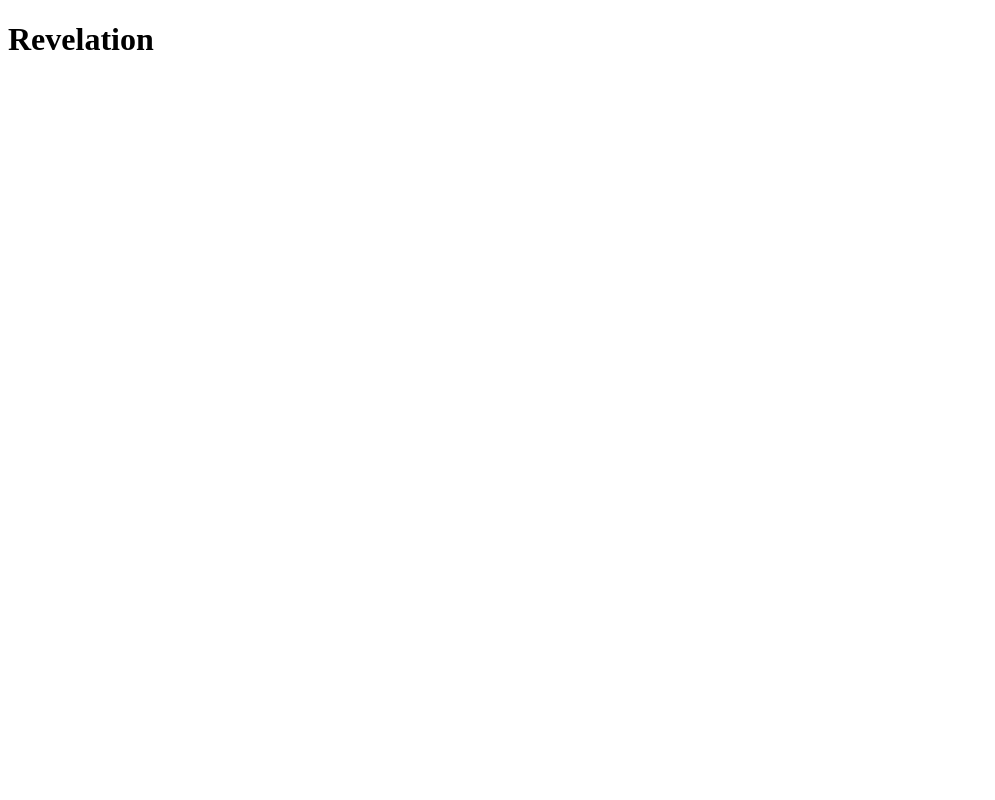
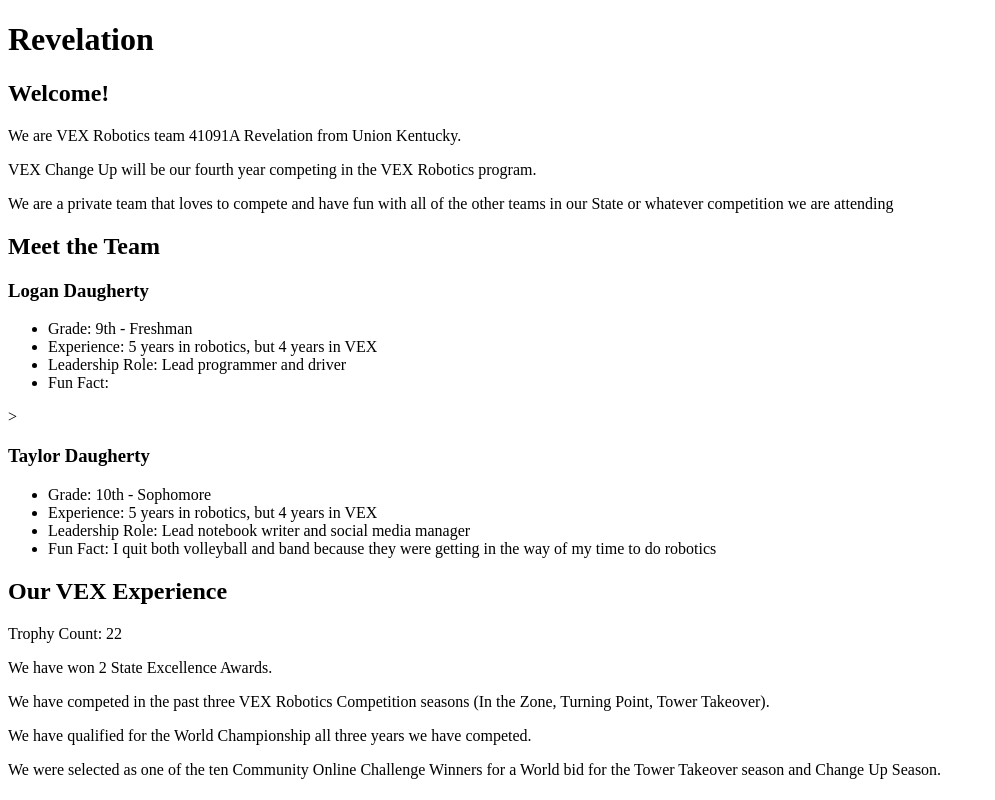
Before and after one commit to tdaug6/Revelation, a plain HTML site: page index.html in a window 1280 px wide. Shown: the whole page, without its empty margins (0-995 px from the left). Drawn offline with Linux system fonts and the light colour scheme.

Commit message:
Update index.html

```diff
--- a/index.html
+++ b/index.html
@@ -7,7 +7,37 @@
 
 <h1>Revelation</h1>
 
-<h2></h2>
+<h2>Welcome!</h2>
+<p>We are VEX Robotics team 41091A Revelation from Union Kentucky.</p>
+<p>VEX Change Up will be our fourth year competing in the VEX Robotics program.</p>
+<p>We are a private team that loves to compete and have fun
+    with all of the other teams in our State or whatever competition we are attending</p>
+
+<h2>Meet the Team</h2>
+<h3>Logan Daugherty</h3>
+<ul>
+    <li>Grade: 9th - Freshman</li>
+    <li>Experience: 5 years in robotics, but 4 years in VEX</li>
+    <li>Leadership Role: Lead programmer and driver</li>
+    <li>Fun Fact:</li>
+</ul>>
+
+<h3>Taylor Daugherty</h3>
+<ul>
+    <li>Grade: 10th - Sophomore</li>
+    <li>Experience: 5 years in robotics, but 4 years in VEX</li>
+    <li>Leadership Role: Lead notebook writer and social media manager</li>
+    <li>Fun Fact: I quit both volleyball and band because they were getting in the way of my time to do robotics</li>
+</ul>
+
+<h2>Our VEX Experience</h2>
+<p>Trophy Count: 22</p>
+<p>We have won 2 State Excellence Awards.</p>
+<p>We have competed in the past three VEX Robotics Competition seasons (In the Zone, Turning Point, Tower Takeover).</p>
+<p>We have qualified for the World Championship all three years we have competed.</p>
+<p>We were selected as one of the ten Community Online Challenge Winners for a World bid for the Tower Takeover season
+    and Change Up Season.</p>
+
 
 </body>
 </html>
```
